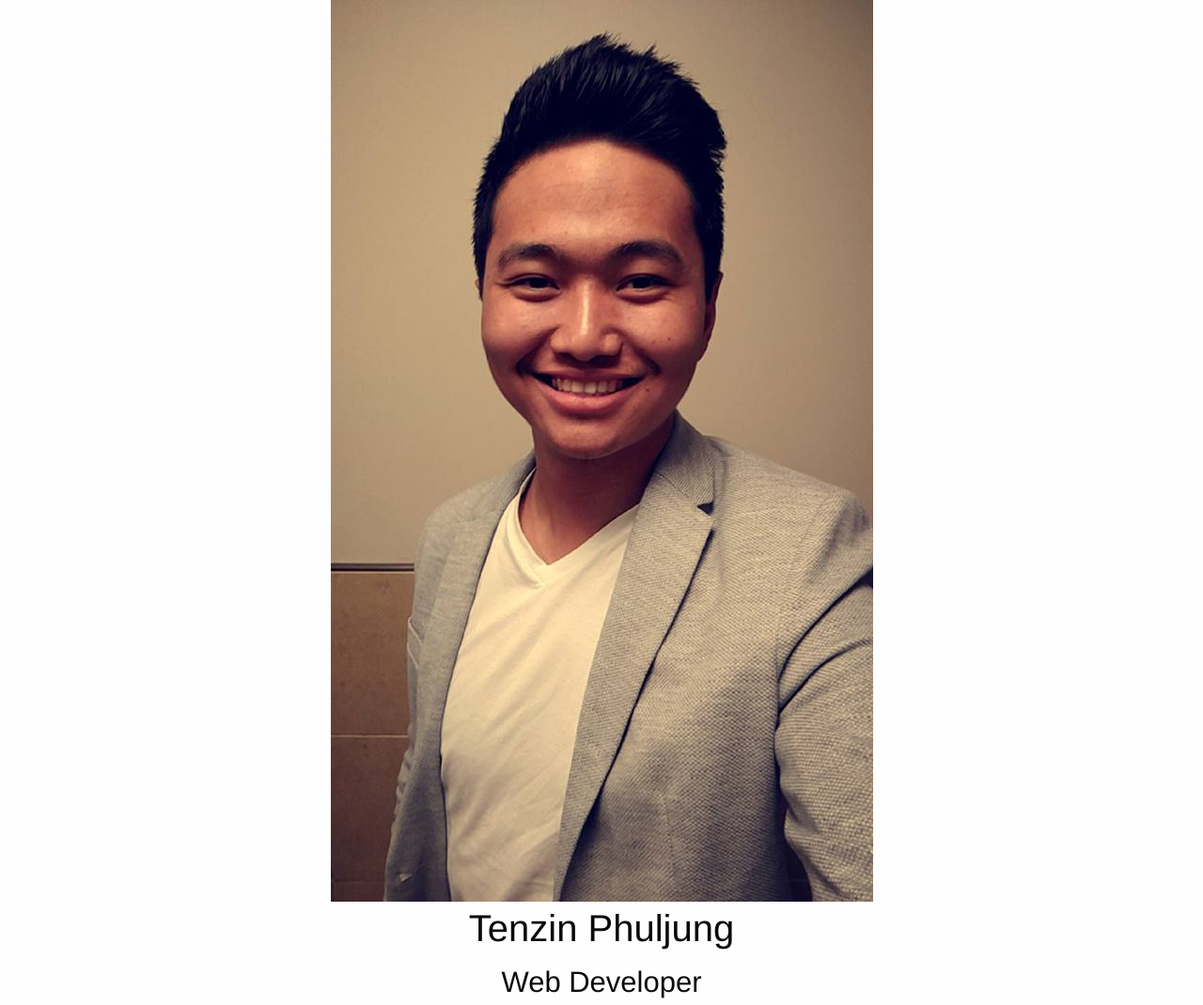
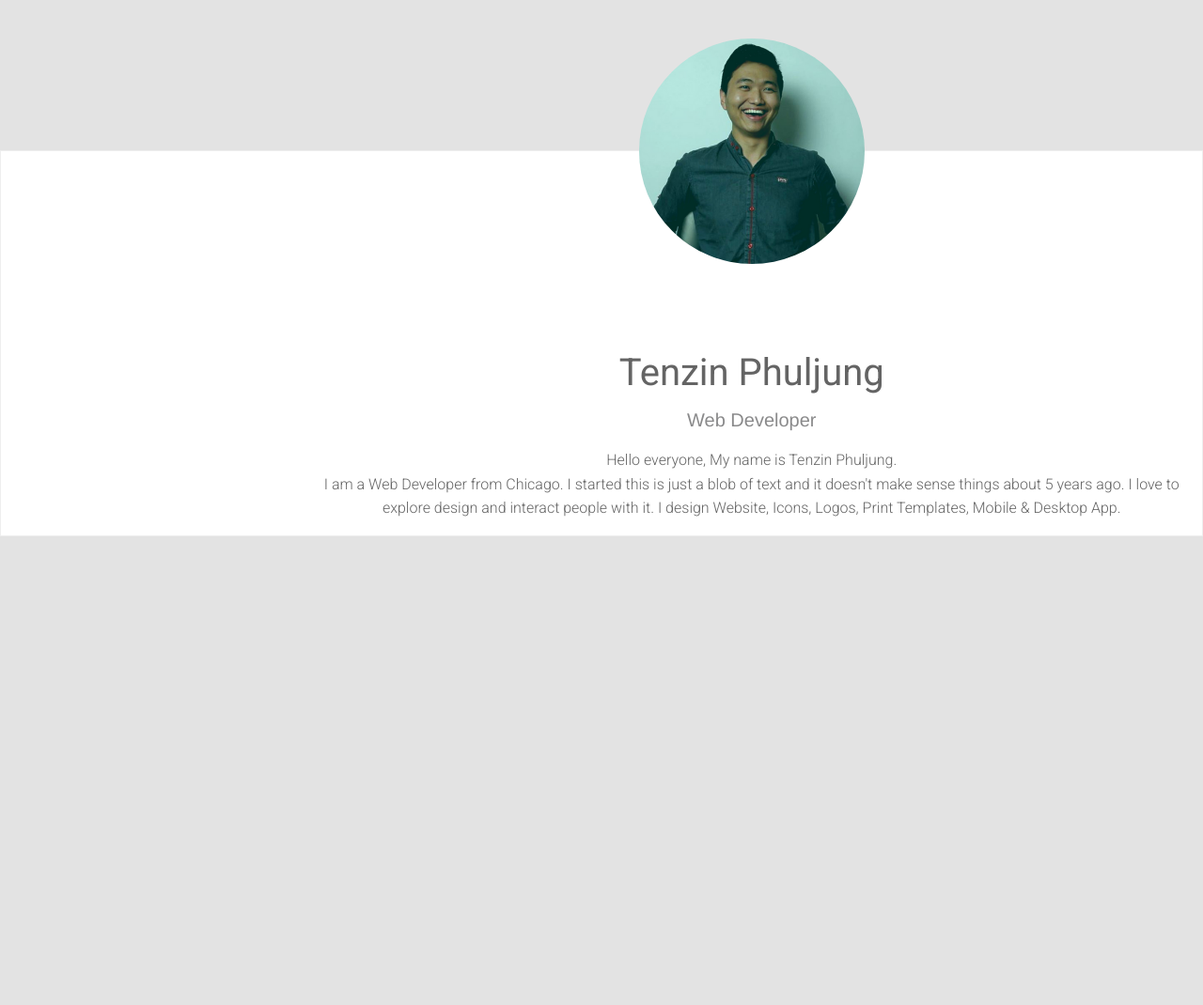
Before and after one commit to CleverProgrammer/tony_portfolio_cp, a website: page index.html in a window 1280 px wide. Shown: the top 1070 px of the page at 94% size. After the commit the page ends 800 px from the top, so only its background shows below. Drawn offline with nearby package versions, Linux system fonts and the light colour scheme.

Commit message:
Add adhoc-profile-pic. Style basic about div.

```diff
--- /dev/null
+++ b/assets/styles/styles.css
@@ -0,0 +1,50 @@
+@import url('https://fonts.googleapis.com/css?family=Roboto:100,300,300i,400,700');
+
+/*********** Global Styles********/
+
+body, html {
+	background-color: #E3E3E3;
+}
+
+.wrapper {
+	background: #E3E3E3;
+}
+
+.img-circle {
+	border-radius: 50%;
+}
+
+/**********************************/
+
+/*** About Section ***/
+#about {
+	margin-top: 10em;
+	border: 1px solid #eee;
+	background-color: white;
+}
+
+#about img {
+	max-width: 15em;
+	position: relative;
+	bottom: 7.5em;
+}
+
+#about .details {
+	margin-top: -2em;
+}
+
+#about h2 {
+	color: #646464;
+	font-family: "roboto";
+}
+
+#about h5 {
+	color: #8A8A8B;
+}
+
+#about p {
+	margin-top: 1em;
+	color: #646464;
+	font-family: "roboto";
+	font-weight: 300;
+}
--- a/index.html
+++ b/index.html
@@ -4,7 +4,7 @@
 <head>
 	<meta charset="utf-8">
 	<title>Adhoc Portfolio Tenzin</title>
-	<link rel="stylesheet" href="/css/master.css">
+	<link rel="stylesheet" href="assets/styles/styles.css">
 	<script src="bower_components/jquery/dist/jquery.min.js" charset="utf-8"></script>
 	<link rel="stylesheet" href="bower_components/foundation-sites/dist/css/foundation.min.css">
 	<script src="bower_components/foundation-sites/dist/js/foundation.min.js" charset="utf-8"></script>
@@ -12,14 +12,20 @@
 </head>
 
 <body>
-	<section class="row">
-		<div class="twelve columns text-center">
-			<img src="assets/images/profile-pic.jpg" alt="headshot">
-			<h2>Tenzin Phuljung</h2>
-			<h3>Web Developer</h3>
-			<p>Hello! I'm Tenzin. A Passionate Web Developer who is always learning! Lorem ipsum dolor sit amet, consectetur adipisicing elit, sed do eiusmod tempor incididunt ut labore et dolore magna aliqua. Ut enim ad minim veniam, quis nostrud exercitation ullamco laboris nisi ut aliquip ex ea commodo consequat. Duis aute irure dolor in reprehenderit in voluptate velit esse cillum dolore eu fugiat nulla pariatur. Excepteur sint occaecat cupidatat non proident, sunt in culpa qui officia deserunt mollit anim id est laborum.</p>
+	<div class="wrapper">
+		<div class="row" id="about">
+			<section class="small-12 large-6 large-offset-3 columns text-center">
+				<img class="img-circle" src="assets/images/adhoc-profile-pic.png" alt="headshot">
+				<div class="details">
+					<h2>Tenzin Phuljung</h2>
+					<h5>Web Developer</h5>
+					<p>Hello everyone, My name is Tenzin Phuljung. <br>I am a Web Developer from Chicago. I started this is just a blob of text and it doesn't make sense things about 5 years ago. I love to explore design and interact people with it. I design Website, Icons, Logos, Print Templates, Mobile & Desktop App.</p>
+				</div>
+			</section>
 		</div>
-	</section>
+
+	</div>
+
 	<script src="assets/scripts/app.js" charset="utf-8"></script>
 </body>
 
```
Also changed, not shown: assets/images/adhoc-profile-pic.png (added), 1 other file.
